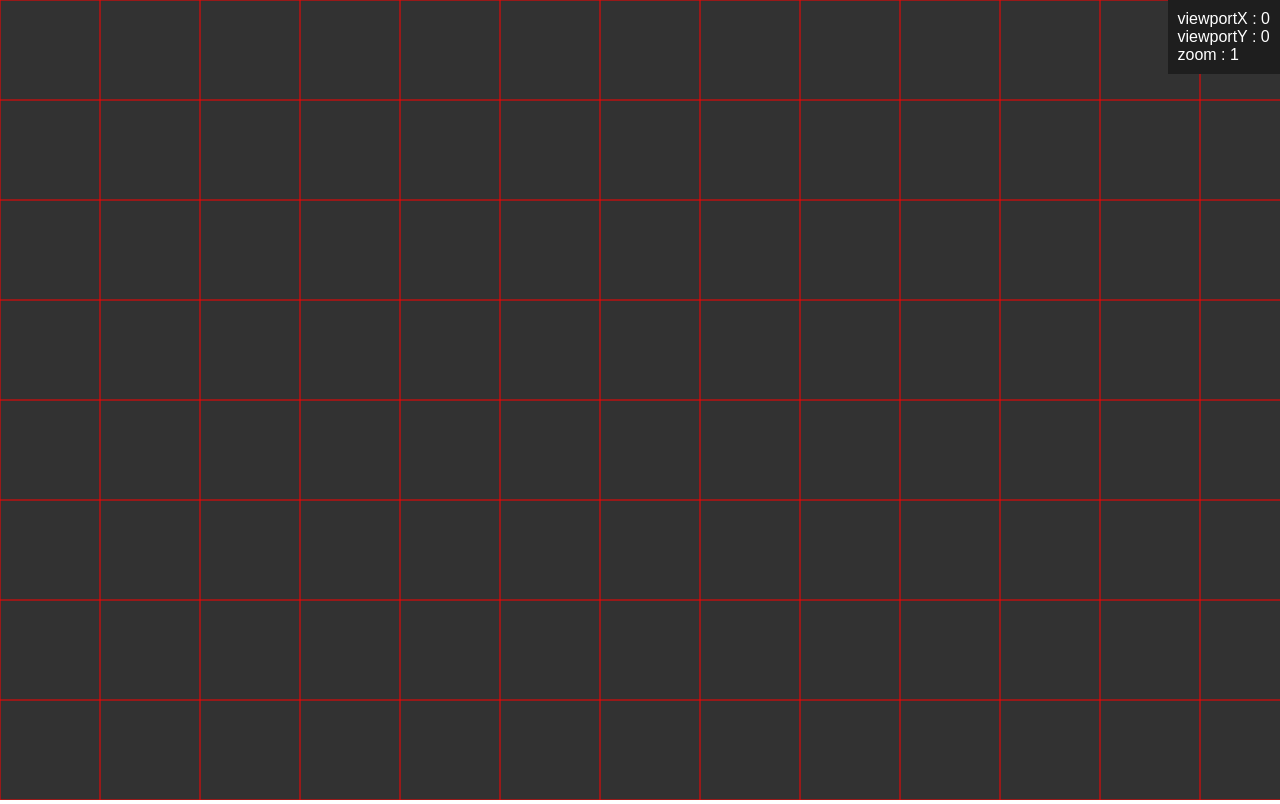
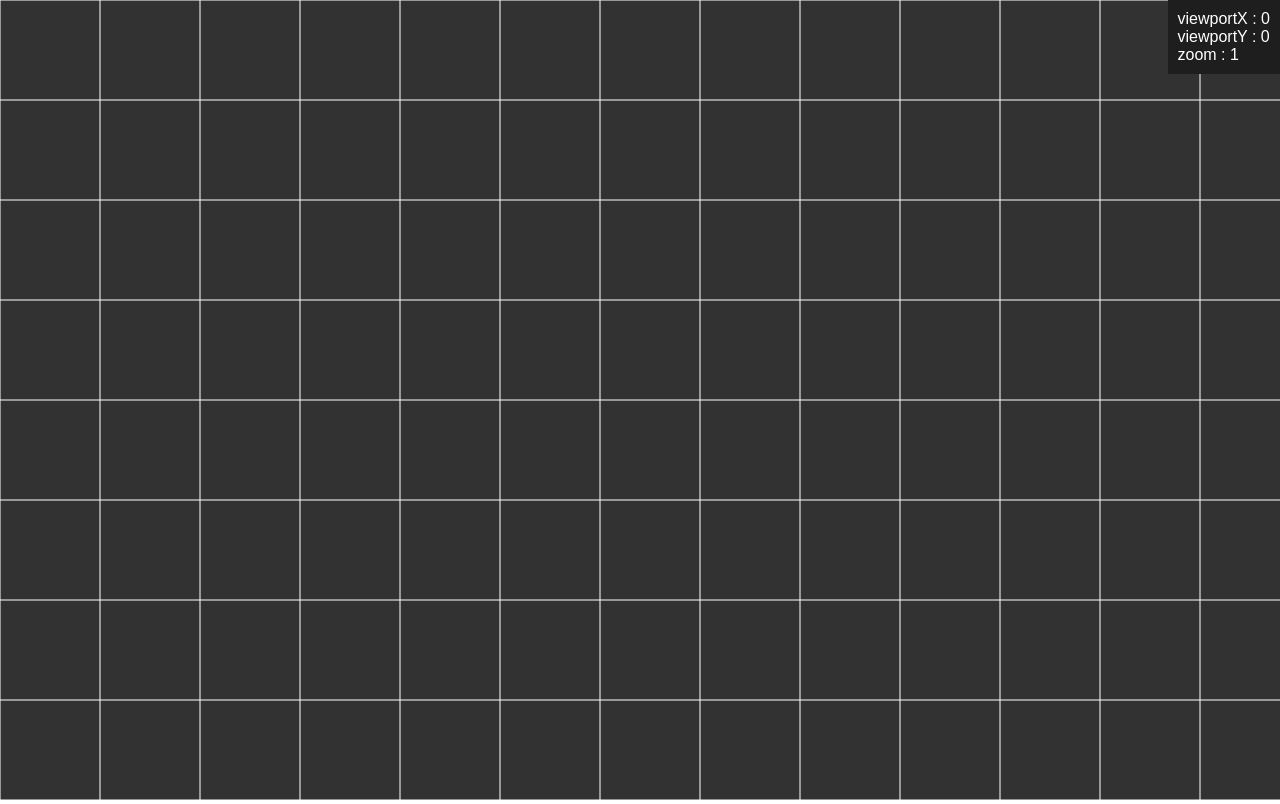
Before and after one commit to tundra-s/pampam, a plain HTML site: page index.html in a window 1280 px wide. Drawn offline with Linux system fonts and the light colour scheme.

Commit message:
feat: Add config file

```diff
--- /dev/null
+++ b/config.js
@@ -0,0 +1,7 @@
+const GREED = {
+  background: "rgb(50, 50, 50)",
+  line: "rgb(255, 255, 255)",
+  size: 100,
+};
+const ID_CANVAS = "canvas";
+const SCROLL_WEIGTH = 0.001;
--- a/index.html
+++ b/index.html
@@ -34,6 +34,7 @@
 <body>
     <canvas id="canvas"></canvas>
 
+    <script src="config.js"></script>
     <script src="main.js"></script>
     <script src="core.js"></script>
 </body>
--- a/main.js
+++ b/main.js
@@ -1,11 +1,3 @@
-const BACKGROUND_COLOR = "rgb(50, 50, 50)";
-const ID_CANVAS = "canvas";
-const SCROLL_WEIGTH = 0.002;
-const MAX_FIELD = {
-  x: 10000,
-  y: 10000,
-};
-
 const Info = function () {
   const queue = {};
 
@@ -46,44 +38,37 @@ const viewport = {
   zoom: 1,
 };
 
-const grid = {
-  size: 100,
-};
-
 const buffer = {
   x: 0,
   y: 0,
 };
 
 const drawGreed = (ctx) => {
-  const adaptiveGreedSize = grid.size * viewport.zoom;
+  const adaptiveGreedSize = GREED.size * viewport.zoom;
 
+  ctx.beginPath();
   for (let i = 0; i < window.innerWidth / adaptiveGreedSize; i += 1) {
-    ctx.beginPath();
-    ctx.strokeStyle = "rgb(255, 0, 0)";
+    ctx.strokeStyle = GREED.line;
     ctx.moveTo(i * adaptiveGreedSize + (viewport.x % adaptiveGreedSize), 0);
     ctx.lineTo(
       i * adaptiveGreedSize + (viewport.x % adaptiveGreedSize),
       window.innerHeight
     );
-    ctx.stroke();
   }
 
   for (let i = 0; i < window.innerWidth / adaptiveGreedSize; i += 1) {
-    ctx.beginPath();
-    ctx.strokeStyle = "rgb(255, 0, 0)";
     ctx.moveTo(0, adaptiveGreedSize * i + (viewport.y % adaptiveGreedSize));
     ctx.lineTo(
       window.innerWidth,
       adaptiveGreedSize * i + (viewport.y % adaptiveGreedSize)
     );
-    ctx.stroke();
   }
+  ctx.stroke();
 };
 
 const drawBackground = (ctx) => {
   ctx.beginPath();
-  ctx.fillStyle = BACKGROUND_COLOR;
+  ctx.fillStyle = GREED.background;
   ctx.rect(0, 0, window.innerWidth, window.innerHeight);
   ctx.fill();
 };
```
